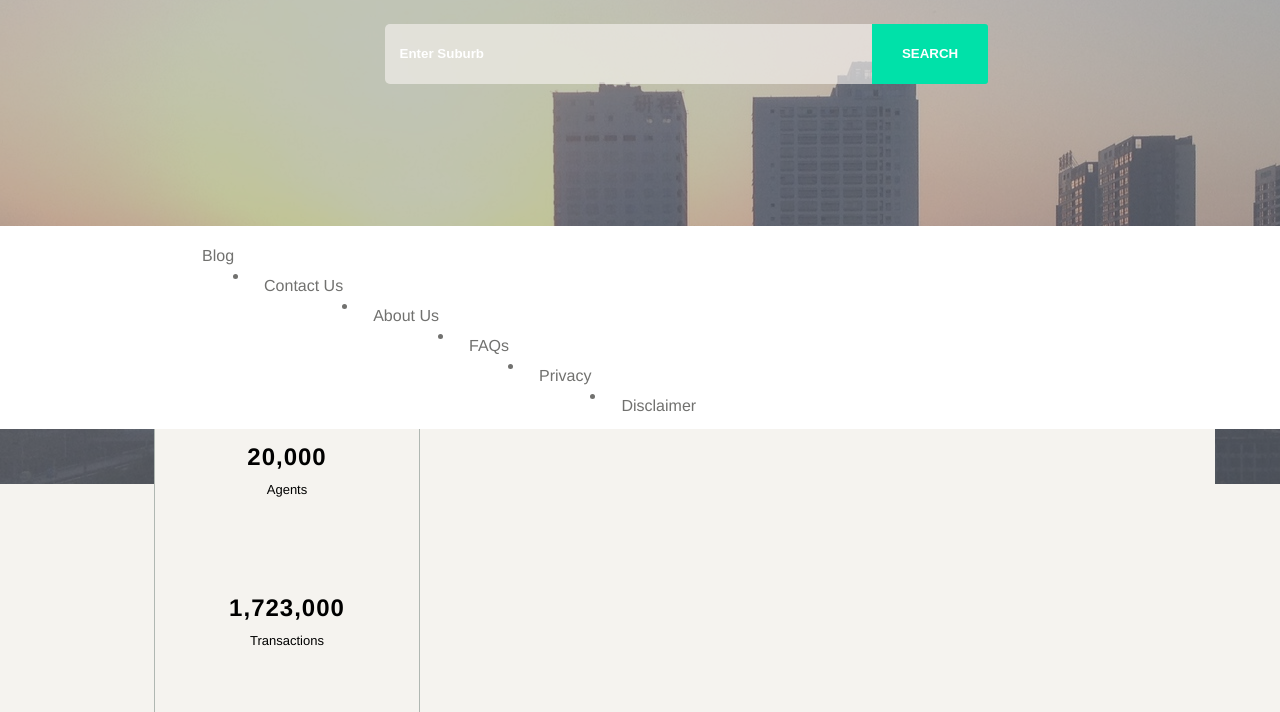
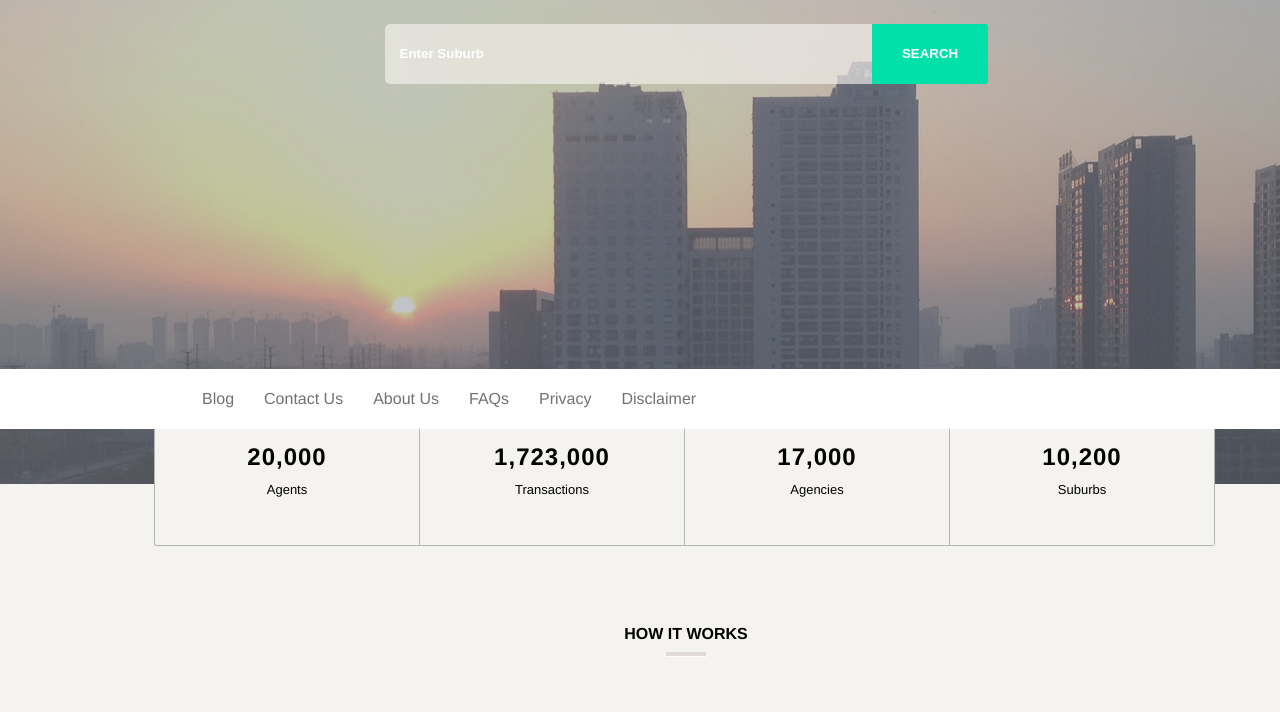
Before and after one commit to jungleli/layoutHTML, a plain HTML site: page index.html in a window 1280 px wide. Shown: the part 371-1083 px from the top of the page. Drawn offline with Linux system fonts and the light colour scheme.

Commit message:
Revert "css: Deleted redundant css file"
This reverts commit e942a433820e781543a4e278a8e34cd51d708bcf.

```diff
--- /dev/null
+++ b/sass/style.scss
@@ -0,0 +1,6 @@
+@import "compass/reset";
+@import "compass/css3";
+
+body {
+	font-size: 62.5%;
+}
```
Also changed, not shown: stylesheets/style.css.
